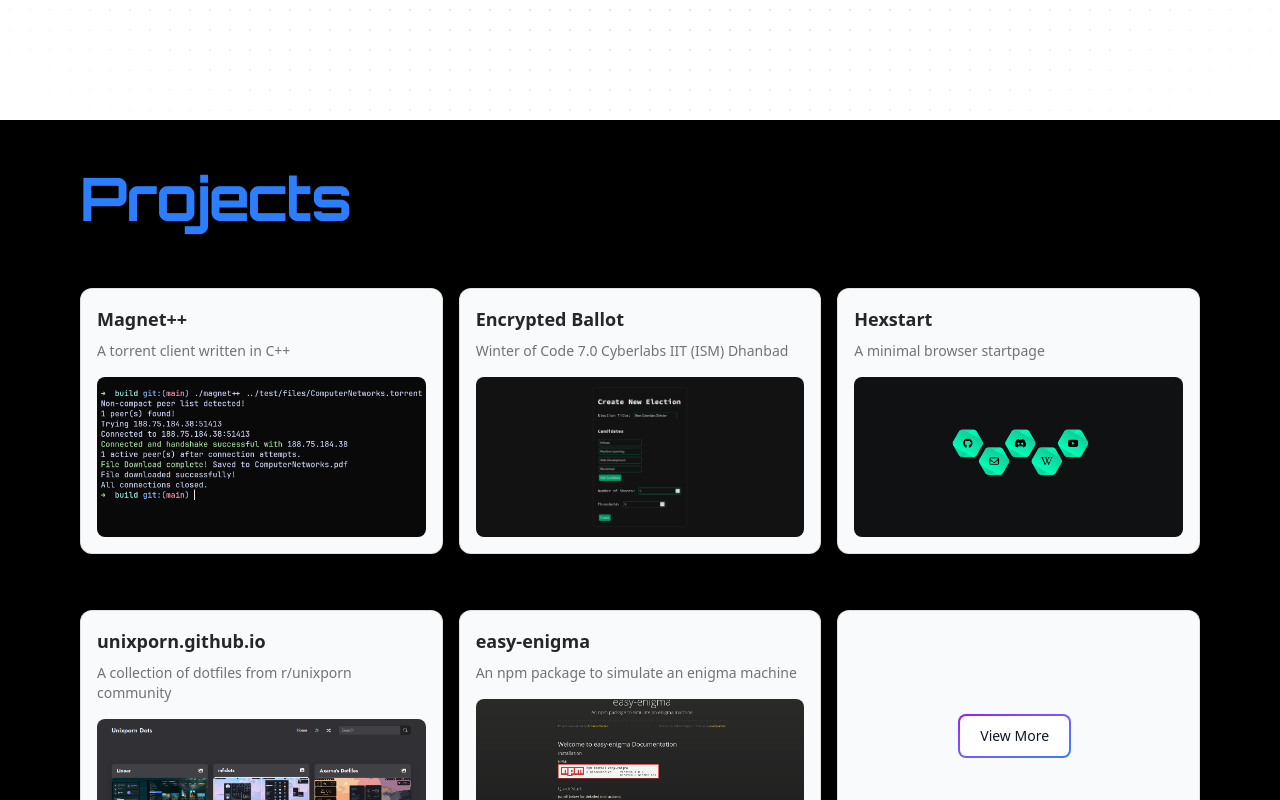
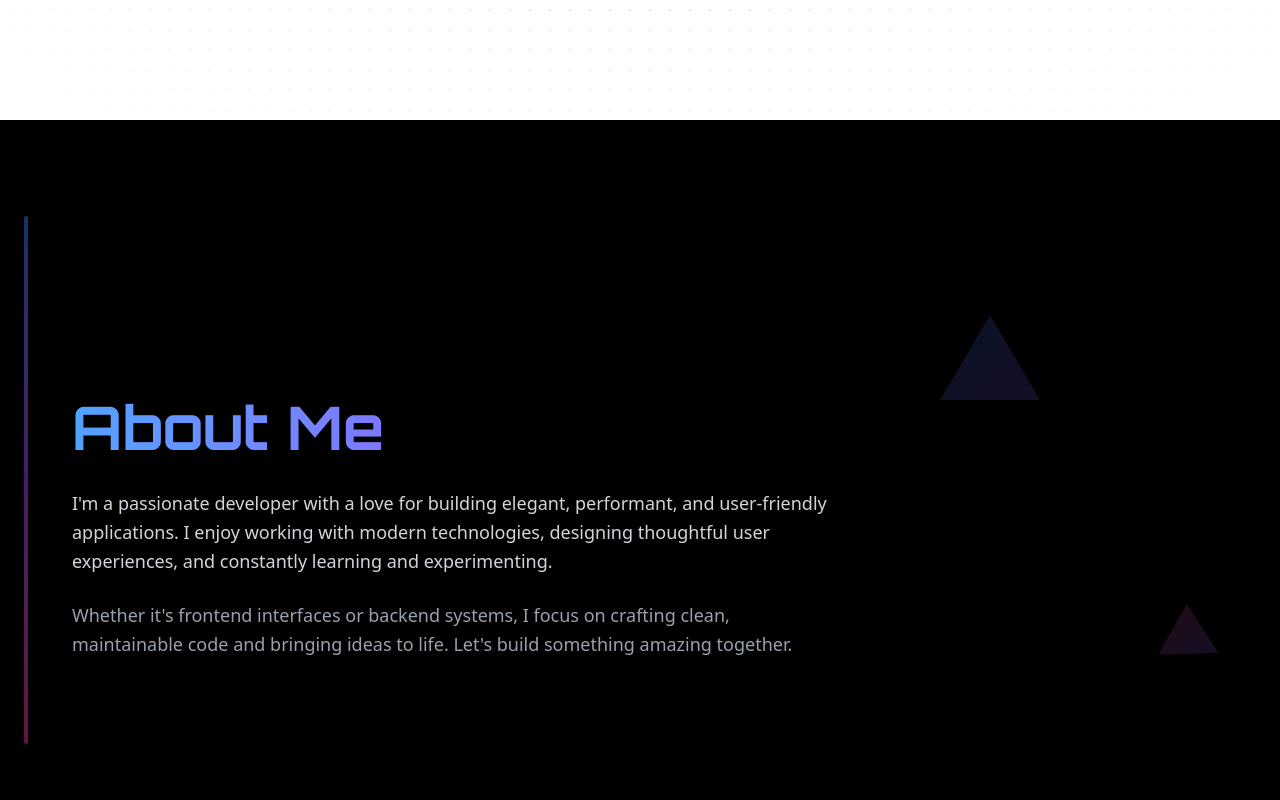
Before and after one commit to ArmoredVortex/portfolio, a Next.js app: page / in a window 1280 px wide. Shown: the part 680-1480 px from the top of the page. Built offline with nearby package versions, Linux system fonts and the light colour scheme.

Commit message:
feat: update About component with animations and layout enhancements; modify Contact component email; adjust viewport settings in various components; add custom font to Tailwind config

```diff
--- a/app/page.tsx
+++ b/app/page.tsx
@@ -1,4 +1,4 @@
-// import About from "@/components/About";
+import About from "@/components/About";
 import Hero from "@/components/Hero";
 import Navbar from "@/components/Navbar";
 import Projects from "@/components/Projects";
@@ -9,7 +9,7 @@ export default function Home() {
     <main className="relative bg-black-100 min-h-screen mx-auto flex flex-col">
       <Navbar />
       <Hero />
-      {/* <About /> */}
+      <About />
       <Projects />
       <Contact />
     </main>
--- a/components/About.tsx
+++ b/components/About.tsx
@@ -1,11 +1,113 @@
+"use client";
+
 import React from "react";
+import { motion } from "framer-motion";
+import { Orbitron } from "next/font/google";
+
+const orbitron = Orbitron({
+  subsets: ["latin"],
+  weight: "700", // Bold
+});
 
 const About = () => {
   return (
     <div
       id="about"
-      className="relative min-h-screen w-full pt-24 bg-black"
-    ></div>
+      className="relative min-h-[90vh] w-full pt-24 px-6 bg-black text-white flex flex-col justify-center items-start overflow-hidden"
+    >
+      {/* Left vertical line */}
+      <div className="absolute left-6 top-24 bottom-24 w-1 bg-gradient-to-b from-blue-500 via-purple-500 to-pink-500 opacity-40 rounded-full" />
+
+      <div className="max-w-6xl">
+        {/* Animated right-side geometric design */}
+        <motion.svg
+          className="absolute right-10 top-1/4 hidden md:block z-0"
+          width="300"
+          height="400"
+          viewBox="0 0 300 400"
+          fill="none"
+          xmlns="http://www.w3.org/2000/svg"
+          initial={{ opacity: 0 }}
+          animate={{ opacity: 0.15 }}
+          transition={{ duration: 1 }}
+        >
+          <motion.polygon
+            points="50,15 100,100 0,100"
+            fill="url(#grad1)"
+            animate={{ y: [0, -10, 0], rotate: [0, 5, -5, 0] }}
+            transition={{ duration: 6, repeat: Infinity, ease: "easeInOut" }}
+          />
+          <motion.polygon
+            points="250,300 280,350 220,350"
+            fill="url(#grad2)"
+            animate={{ y: [0, 12, 0], x: [0, -8, 0], rotate: [0, -3, 3, 0] }}
+            transition={{ duration: 5, repeat: Infinity, ease: "easeInOut" }}
+          />
+          <motion.line
+            x1="150"
+            y1="0"
+            x2="150"
+            y2="400"
+            stroke="url(#grad3)"
+            strokeWidth="1"
+            animate={{ y: [0, -5, 0] }}
+            transition={{ duration: 4, repeat: Infinity, ease: "easeInOut" }}
+          />
+          <defs>
+            <linearGradient id="grad1" x1="0" y1="0" x2="1" y2="1">
+              <stop offset="0%" stopColor="#3B82F6" />
+              <stop offset="100%" stopColor="#8B5CF6" />
+            </linearGradient>
+            <linearGradient id="grad2" x1="0" y1="0" x2="1" y2="1">
+              <stop offset="0%" stopColor="#EC4899" />
+              <stop offset="100%" stopColor="#8B5CF6" />
+            </linearGradient>
+            <linearGradient id="grad3" x1="0" y1="0" x2="0" y2="1">
+              <stop offset="0%" stopColor="#9333EA" />
+              <stop offset="100%" stopColor="#3B82F6" />
+            </linearGradient>
+          </defs>
+        </motion.svg>
+
+        {/* Main content */}
+        <div className="max-w-3xl ml-12 z-10">
+          <motion.h2
+            className={`${orbitron.className} text-5xl sm:text-6xl font-extrabold text-transparent bg-clip-text bg-gradient-to-r from-blue-400 to-purple-600 mb-8`}
+            initial={{ opacity: 0, y: 50 }}
+            whileInView={{ opacity: 1, y: 0 }}
+            transition={{ duration: 0.8, ease: "easeOut" }}
+            viewport={{ once: true }}
+          >
+            About Me
+          </motion.h2>
+
+          <motion.p
+            className="text-lg text-gray-300 leading-relaxed"
+            initial={{ opacity: 0, y: 30 }}
+            whileInView={{ opacity: 1, y: 0 }}
+            transition={{ duration: 0.8, delay: 0.2 }}
+            viewport={{ once: true }}
+          >
+            I&apos;m a passionate developer with a love for building elegant,
+            performant, and user-friendly applications. I enjoy working with
+            modern technologies, designing thoughtful user experiences, and
+            constantly learning and experimenting.
+          </motion.p>
+
+          <motion.p
+            className="mt-6 text-lg text-gray-400 leading-relaxed"
+            initial={{ opacity: 0, y: 30 }}
+            whileInView={{ opacity: 1, y: 0 }}
+            transition={{ duration: 0.8, delay: 0.4 }}
+            viewport={{ once: true }}
+          >
+            Whether it&apos;s frontend interfaces or backend systems, I focus on
+            crafting clean, maintainable code and bringing ideas to life.
+            Let&apos;s build something amazing together.
+          </motion.p>
+        </div>
+      </div>
+    </div>
   );
 };
 
--- a/components/Contact.tsx
+++ b/components/Contact.tsx
@@ -8,7 +8,7 @@ import ContactCopy from "./ui/contactCopy";
 const contacts = [
   {
     label: "Email",
-    href: "mailto:armoredvortex@example.com",
+    href: "mailto:rachitpandey@proton.me",
     icon: <SiProtonmail className="w-7 h-7" />,
     type: "link",
   },
--- a/components/Hero.tsx
+++ b/components/Hero.tsx
@@ -31,7 +31,10 @@ const Hero = () => {
           {/* Text Section */}
           <div className="text-left">
             <p className="text-2xl sm:text-4xl font-semibold text-blue-600 dark:text-blue-400">
-              👋 Hi! I’m
+              👋{" "}
+              <span className="font-extrabold text-transparent bg-clip-text bg-gradient-to-r from-blue-400 to-purple-600 mb-8">
+                Hi! I’m
+              </span>
             </p>
             <h1 className="text-5xl sm:text-7xl md:text-9xl font-bold text-black dark:text-white">
               <Typewriter
--- a/components/ProjectCard.tsx
+++ b/components/ProjectCard.tsx
@@ -23,7 +23,7 @@ const ProjectCard: React.FC<ProjectCardProps> = ({
       className="w-full h-full"
       initial={{ opacity: 0, y: 30 }}
       whileInView={{ opacity: 1, y: 0 }}
-      viewport={{ amount: 0.3 }}
+      viewport={{ once: true, amount: 0.3 }}
       transition={{ duration: 0.6, delay: index * 0.1, ease: "easeOut" }}
     >
       <CardContainer className="w-full h-full">
--- a/components/Projects.tsx
+++ b/components/Projects.tsx
@@ -1,8 +1,8 @@
 import React from "react";
 import ProjectCard from "./ProjectCard";
-import { Orbitron } from "next/font/google";
 import ViewMoreCard from "./ViewMoreCard";
 
+import { Orbitron } from "next/font/google";
 const orbitron = Orbitron({
   subsets: ["latin"],
   weight: "700", // Bold
@@ -12,7 +12,7 @@ const Projects = () => {
   return (
     <div id="projects" className="px-4 py-12 max-w-6xl mx-auto">
       <h2
-        className={`${orbitron.className} text-5xl sm:text-6xl font-extrabold text-left text-blue-500 tracking-tight mb-10`}
+        className={`${orbitron.className} text-5xl sm:text-6xl font-extrabold text-transparent bg-clip-text bg-gradient-to-r from-blue-400 to-purple-600 mb-8`}
       >
         Projects
       </h2>
--- a/components/ViewMoreCard.tsx
+++ b/components/ViewMoreCard.tsx
@@ -10,7 +10,7 @@ const ViewMoreCard = () => {
       className="w-full h-full"
       initial={{ opacity: 0, y: 30 }}
       whileInView={{ opacity: 1, y: 0 }}
-      viewport={{ amount: 0.3 }}
+      viewport={{ once: true, amount: 0.3 }}
       transition={{ duration: 0.6, delay: 5 * 0.1, ease: "easeOut" }}
     >
       <CardContainer className="w-full h-full">
--- a/components/ui/contactCopy.tsx
+++ b/components/ui/contactCopy.tsx
@@ -25,7 +25,7 @@ const ContactCopy: React.FC<ContactCopyProps> = ({
       onClick={() => onCopy(copyText)}
       initial={{ opacity: 0, y: 10 }}
       whileInView={{ opacity: 1, y: 0 }}
-      viewport={{ once: false, amount: 0.2 }}
+      viewport={{ once: true, amount: 0.2 }}
       whileHover={{ scale: 1.2, y: -2 }}
       transition={{
         delay: index * 0.1,
--- a/components/ui/contactLink.tsx
+++ b/components/ui/contactLink.tsx
@@ -23,7 +23,7 @@ const ContactLink: React.FC<ContactLinkProps> = ({
       rel="noopener noreferrer"
       initial={{ opacity: 0, y: 10 }}
       whileInView={{ opacity: 1, y: 0 }}
-      viewport={{ once: false, amount: 0.2 }}
+      viewport={{ once: true, amount: 0.2 }}
       whileHover={{ scale: 1.2, y: -2 }}
       transition={{
         delay: index * 0.1,
```
